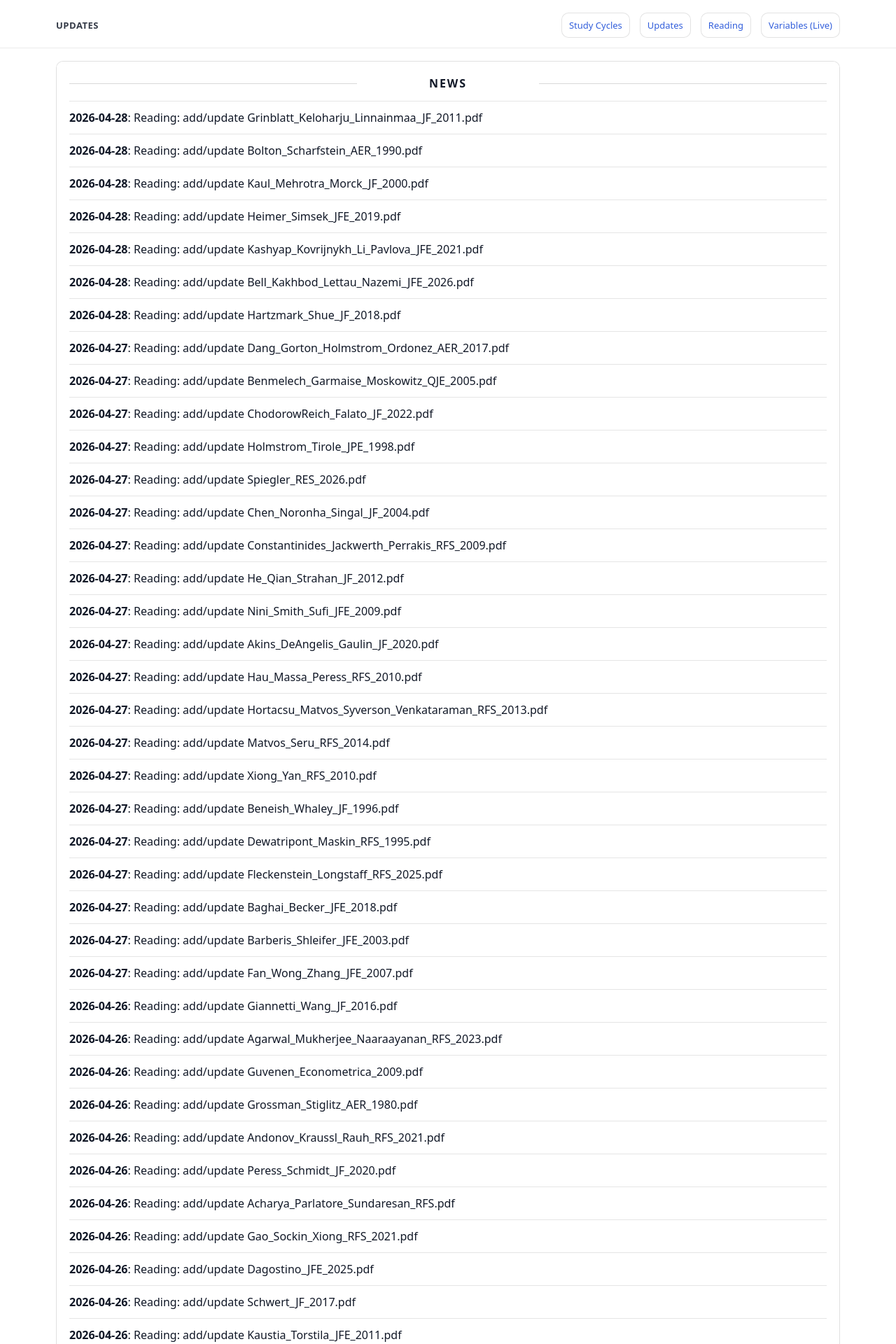
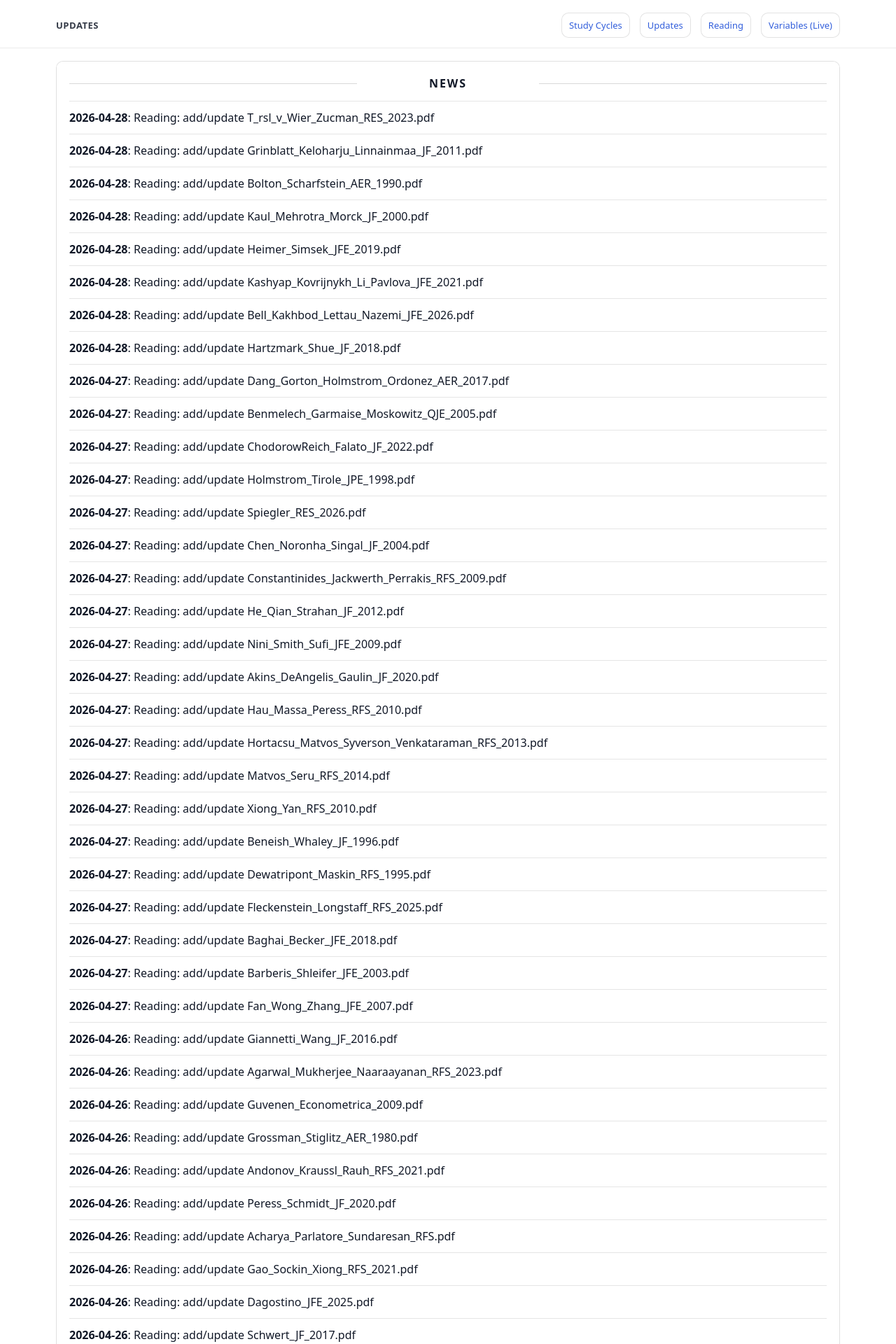
Before and after one commit to yaxinzn/study-archive, a Jekyll site: the page built from updates/index.md, in a window 1280 px wide. Shown: the top 1920 px of the page at 70% size. Built offline with Jekyll 4.4.1, drawn with Linux system fonts in a browser that asks for light colours; some of the changed text lies outside the part shown.

Commit message:
chore: update NEWS feed

```diff
--- a/_data/news.yml
+++ b/_data/news.yml
@@ -1,4 +1,7 @@
 # Auto-generated update history (sorted newest -> oldest). Do not edit manually.
+- ts: "1777328776"
+  date: "2026-04-28"
+  title: "Reading: add/update T_rsl_v_Wier_Zucman_RES_2023.pdf"
 - ts: "1777328091"
   date: "2026-04-28"
   title: "Reading: add/update Grinblatt_Keloharju_Linnainmaa_JF_2011.pdf"
```
